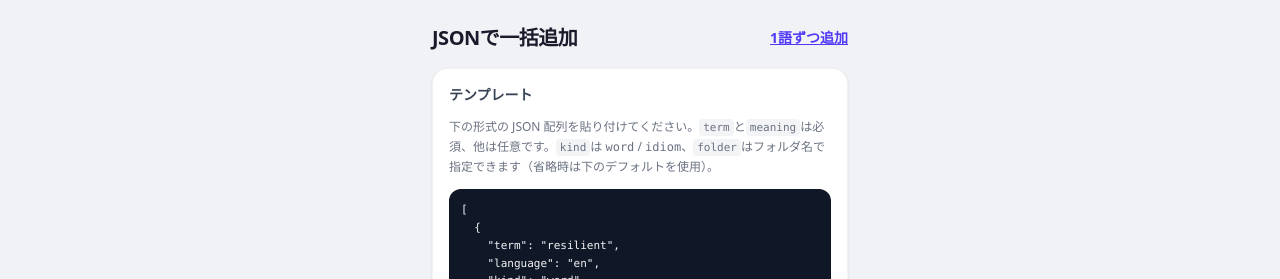
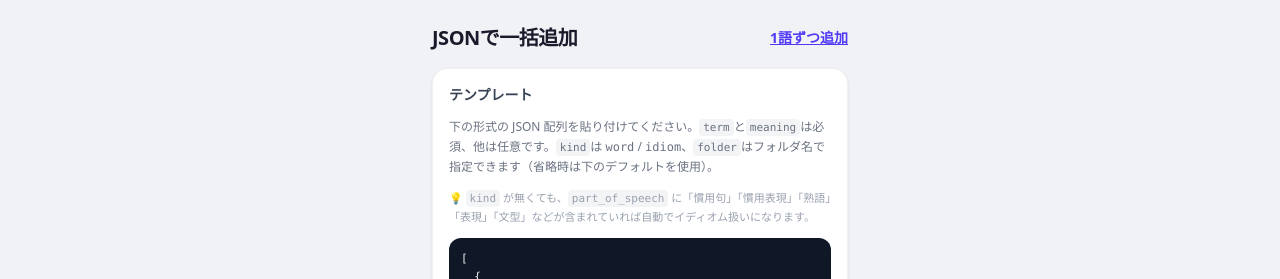
Before and after one commit to ryoda0314/word, a Next.js app: page /import in a window 1280 px wide. Shown: the top 279 px of the page. Built offline with nearby package versions, Linux system fonts and the light colour scheme; no server answers; the database is empty.

Commit message:
feat: add part_of_speech field for idioms and enhance kind detection logic

```diff
--- a/public/word-template.json
+++ b/public/word-template.json
@@ -15,6 +15,7 @@
     "term": "break the ice",
     "language": "en",
     "kind": "idiom",
+    "part_of_speech": "慣用句",
     "meaning": "場を和ませる、緊張をほぐす",
     "example": "He told a joke to break the ice.",
     "example_translation": "彼は場を和ませるためにジョークを言った。"
@@ -25,6 +26,7 @@
     "kind": "idiom",
     "folder": "韓国語スラング",
     "reading": "シガン カヌン ジュル モルゴ",
+    "part_of_speech": "慣用表現",
     "meaning": "時間を忘れて、時間が経つのも忘れて",
     "example": "시간 가는 줄 모르고 이야기했어.",
     "example_translation": "時間を忘れて話した。"
--- a/src/app/import/page.tsx
+++ b/src/app/import/page.tsx
@@ -57,6 +57,7 @@ const TEMPLATE = `[
     "term": "break the ice",
     "language": "en",
     "kind": "idiom",
+    "part_of_speech": "慣用句",
     "meaning": "場を和ませる、緊張をほぐす",
     "example": "He told a joke to break the ice.",
     "example_translation": "彼は場を和ませるためにジョークを言った。"
@@ -66,6 +67,7 @@ const TEMPLATE = `[
     "language": "ko",
     "kind": "idiom",
     "folder": "韓国語スラング",
+    "part_of_speech": "慣用表現",
     "meaning": "時間を忘れて、時間が経つのも忘れて",
     "example": "시간 가는 줄 모르고 이야기했어.",
     "example_translation": "時間を忘れて話した。"
@@ -146,20 +148,43 @@ function collectRows(text: string): { rows: unknown[]; error?: string } {
   return { rows };
 }
 
-// kind を寛容に判定。"idiom" / "慣用句" / "イディオム" / "i" 等を idiom に寄せる
-function detectKind(v: unknown, fallback: Kind): Kind {
-  if (typeof v !== "string") return fallback;
-  const s = v.toLowerCase();
-  if (
-    s.includes("idiom") ||
-    s.includes("phrase") ||
-    s.includes("慣用") ||
-    s.includes("熟語") ||
-    s.includes("イディオム")
-  ) {
-    return "idiom";
+// "idiom" / "慣用句" / "イディオム" / "熟語" / "表現" などを idiom に寄せる寛容な判定
+function looksLikeIdiom(s: string): boolean {
+  const t = s.toLowerCase();
+  return (
+    t.includes("idiom") ||
+    t.includes("phrase") ||
+    t.includes("expression") ||
+    t.includes("慣用") ||
+    t.includes("熟語") ||
+    t.includes("成句") ||
+    t.includes("イディオム") ||
+    t.includes("表現") || // "慣用表現" "会話表現" 等
+    t.includes("文型") ||
+    t.includes("文法")
+  );
+}
+
+// kind の判定優先度:
+//   1) kind フィールド（明示）
+//   2) part_of_speech に「慣用句」「表現」等が含まれていれば idiom（自動判定）
+//   3) フォールバック（UI で選んだデフォルト）
+function detectKind(
+  kindRaw: unknown,
+  posRaw: unknown,
+  fallback: Kind,
+): Kind {
+  if (typeof kindRaw === "string" && kindRaw.trim() !== "") {
+    const s = kindRaw.toLowerCase();
+    if (looksLikeIdiom(s)) return "idiom";
+    if (s.includes("word") || s.includes("単語")) return "word";
+    // 明示はあるが認識できない → フォールバック
+    return fallback;
   }
-  if (s.includes("word") || s.includes("単語")) return "word";
+  // kind 未指定なら、品詞から推定
+  if (typeof posRaw === "string" && posRaw.trim() !== "") {
+    if (looksLikeIdiom(posRaw)) return "idiom";
+  }
   return fallback;
 }
 
@@ -227,7 +252,7 @@ function parseInput(text: string, d: Defaults): ParseResult {
       }
     }
 
-    const kind = detectKind(r.kind, d.kind);
+    const kind = detectKind(r.kind, r.part_of_speech, d.kind);
     const folder_id = resolveFolder(r.folder ?? r.folder_id, d.folderId, d.folders);
 
     valid.push({
@@ -340,6 +365,15 @@ export default function ImportPage() {
             folder
           </code>
           はフォルダ名で指定できます（省略時は下のデフォルトを使用）。
+        </p>
+        <p className="text-[11px] leading-relaxed text-gray-400">
+          💡{" "}
+          <code className="rounded bg-gray-100 px-1 py-0.5">kind</code>{" "}
+          が無くても、
+          <code className="rounded bg-gray-100 px-1 py-0.5">
+            part_of_speech
+          </code>{" "}
+          に「慣用句」「慣用表現」「熟語」「表現」「文型」などが含まれていれば自動でイディオム扱いになります。
         </p>
 
         <pre className="max-h-56 overflow-auto rounded-xl bg-gray-900 p-3 text-[11px] leading-relaxed text-gray-100">
```
